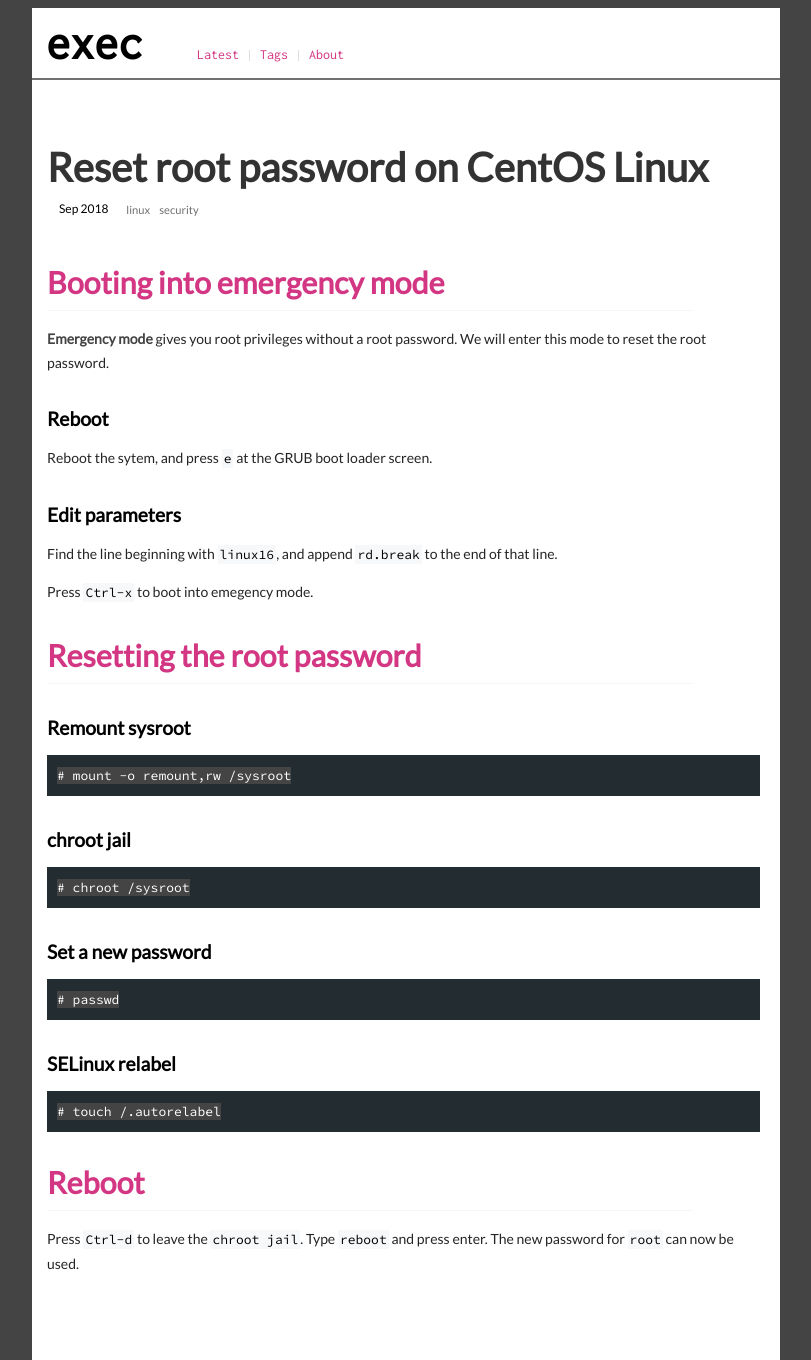
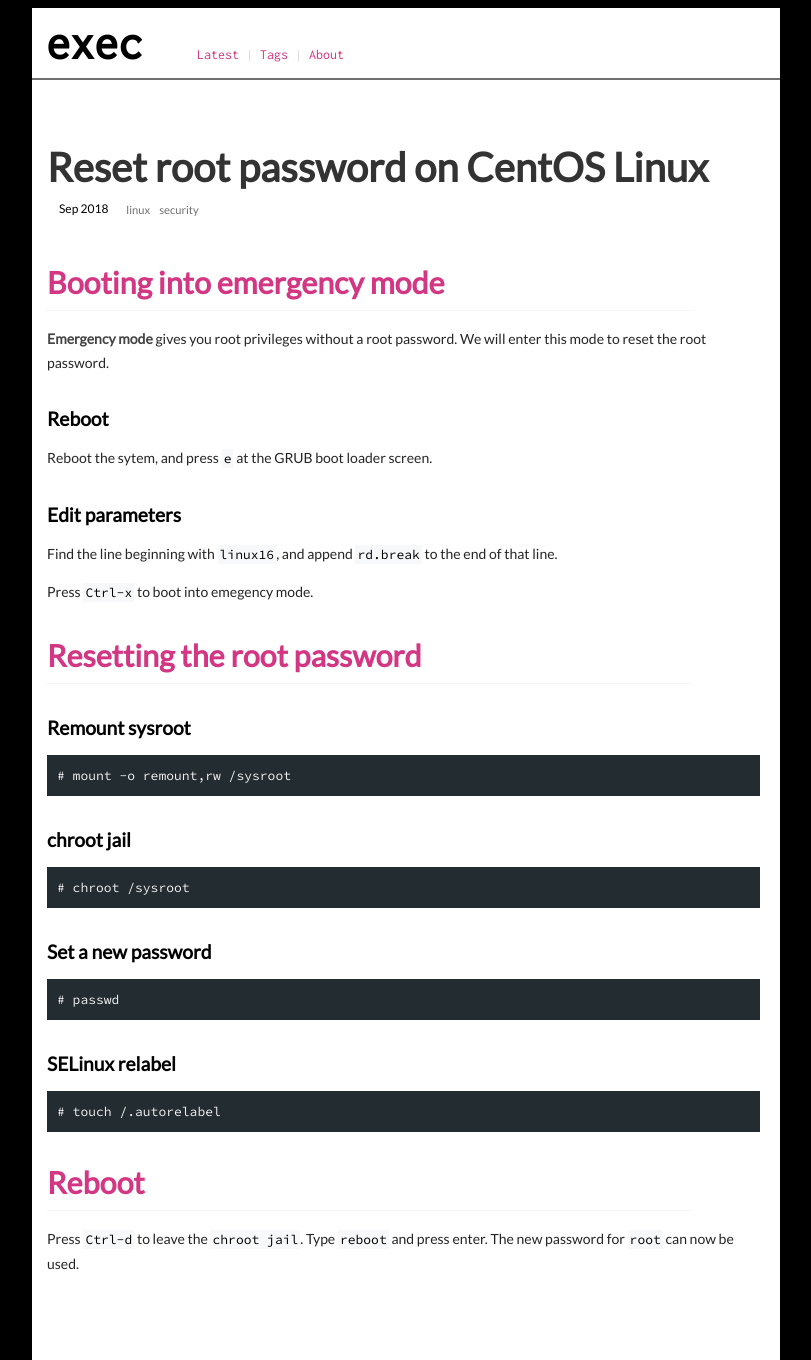
Before and after one commit to execas/execas.github.io, a Jekyll site: the page built from _posts/2018-09-03-reset-root-password-on-centos-linux.md, in a window 1280 px wide. Shown: the whole page, without its empty margins (234-1045 px from the left). Built offline with Jekyll 4.4.1, drawn with Linux system fonts in a browser that asks for light colours.

Commit message:
Update execas.css

```diff
--- a/css/execas.css
+++ b/css/execas.css
@@ -8,7 +8,7 @@
      font-weight: 400;
      color: #252525;
      font-size: 14px;
-     background-color: #444444;
+     background-color: #000000;
      /*background-color: #f2f2f2;*/
      /*background-color: #ffffff;*/
 }
@@ -59,8 +59,8 @@
 
      color:#f0f0f0;
      background-color:#232c31;
-     color:#ffffff;
-     background-color:#444444;
+     /*color:#ffffff;
+     background-color:#444444;*/
      border-width: 0px;
      border-radius:0px;
      padding:0;
```
